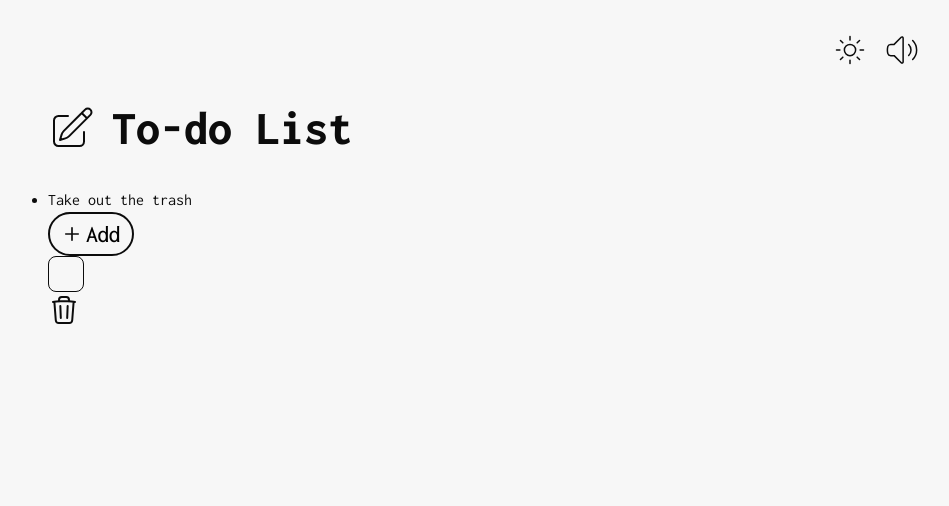
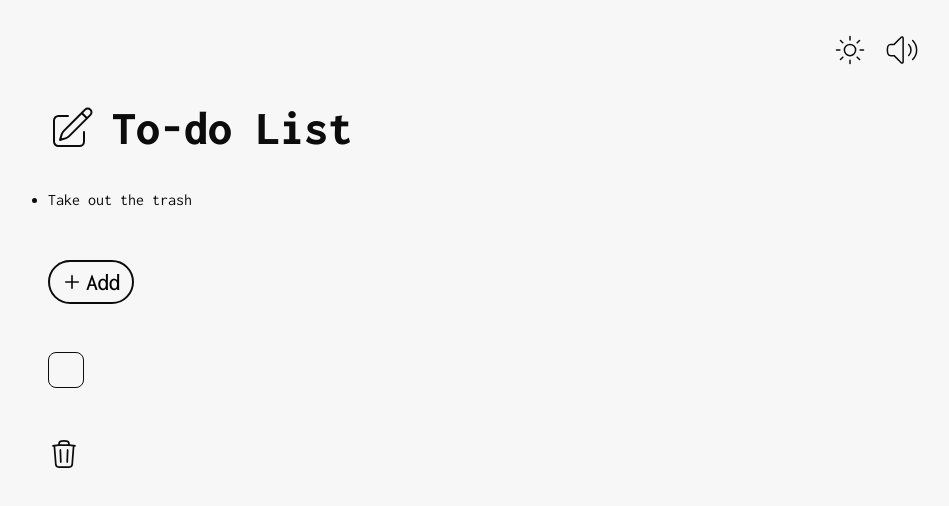
Before and after one commit to Uncannypotato69/To-Do-List, a React (Vite) app: page / in a window 1280 px wide. Shown: the top 506 px of the page, without its empty margins (192-1141 px from the left). Built offline with nearby package versions, Linux system fonts and the light colour scheme; no server answers.

Commit message:
trash can animation made

```diff
--- a/src/components/checkbox/checkbox.module.css
+++ b/src/components/checkbox/checkbox.module.css
@@ -5,6 +5,7 @@
     display: block;
     border: 1.75px solid var(--clr-black);
     border-radius: 0.5rem;
+    cursor: pointer;
 }
 
 .doneCheckbox__input {
--- a/src/components/list/list.module.css
+++ b/src/components/list/list.module.css
@@ -3,5 +3,6 @@
     align-items: start;
     justify-content: start;
     flex-direction: column;
+    gap: 3rem;
     min-height: 20vh;
 }
--- a/src/components/trash/index.jsx
+++ b/src/components/trash/index.jsx
@@ -1,13 +1,26 @@
 import classes from "./trash.module.css"
 import useSound from "use-sound"
+import { useState } from "react"
+import Boop from "../header/boop"
 
 export default function Trash(){
+
+    const [isActive, setIsActive] = useState(false)
+
+
+
     return(
-        <svg xmlns="http://www.w3.org/2000/svg" width="32" height="32" fill="none" viewBox="0 0 32 32" className={`${classes.trash__svg}`}>
-        <path stroke="#0C0C0C" strokeLinecap="round" strokeLinejoin="round" strokeWidth="2" d="m19.654 12-.462 12m-6.384 0-.462-12m13.29-4.28c.457.07.911.143 1.364.222m-1.363-.221-1.424 18.51A3 3 0 0 1 21.222 29H10.778a3 3 0 0 1-2.991-2.77L6.363 7.72m19.274 0A64.153 64.153 0 0 0 21 7.193m-16 .75a63.82 63.82 0 0 1 1.363-.221m0 0A64.149 64.149 0 0 1 11 7.192m10 "/>
-        <path stroke="#0c0c0c" strokeWidth="2" strokeLinecap="round" strokeLinejoin="round" d="M11 7.192 L21 7.192 V5.971 C21 4.398 19.786 3.085 18.214 3.035 A69.264 69.264 0 0 0 13.786 3.035 C12.214 3.085 11 4.398 11 5.971 V7.192"/>
-        </svg>
 
+        <label htmlFor="trash__input" className={`${classes.trash__label}`} >
+            <input type="checkbox" id="trash__input" className={`${classes.trash__input}`} onChange={() => setIsActive(!isActive)}/>
+            <Boop x={0} y={0} rotation={-7} scale={1} timing={300} cls={`${classes.trash__bin}`}>
+                <svg xmlns="http://www.w3.org/2000/svg" width="32" height="32" fill="none" viewBox="0 0 32 32" className={`${classes.trash__svg}`}>
+                        <path stroke="#0C0C0C" strokeLinecap="round" strokeLinejoin="round" strokeWidth="1.75" d="m19.654 12-.462 12m-6.384 0-.462-12m13.29-4.28c.457.07.911.143 1.364.222m-1.363-.221-1.424 18.51A3 3 0 0 1 21.222 29H10.778a3 3 0 0 1-2.991-2.77L6.363 7.72m19.274 0A64.153 64.153 0 0 0 21 7.193m-16 .75a63.82 63.82 0 0 1 1.363-.221m0 0A64.149 64.149 0 0 1 11 7.192m10"/>
+                        <path stroke="#0c0c0c" strokeWidth="1.75" strokeLinecap="round" strokeLinejoin="round" d="M11 7.192 L21 7.192 V5.971 C21 4.398 19.786 3.085 18.214 3.035 A69.264 69.264 0 0 0 13.786 3.035 C12.214 3.085 11 4.398 11 5.971 V7.192" className={`${classes.trash__lid} ` }/>
+                     </svg>
+            </Boop>
+
+        </label>
     )
 }
 
--- a/src/components/trash/trash.module.css
+++ b/src/components/trash/trash.module.css
@@ -1,4 +1,44 @@
-.trash__svg {
+.trash__label {
+    position: relative;
     height: var(--size-4xl);
     aspect-ratio: 1/1;
+    display: block;
+    cursor: pointer;
 }
+
+.trash__input {
+    position: absolute;
+    height: 100%;
+    width: 100%;
+    opacity: 0;
+}
+
+.trash__svg {
+    position: absolute;
+    height: 100%;
+    aspect-ratio: 1/1;
+}
+
+.trash__bin {
+    transform-origin: bottom left;
+}
+
+
+span:hover svg .trash__lid {
+    transform-origin: center;
+    animation: moveAndRotate 600ms ease-in-out forwards;
+}
+
+@keyframes moveAndRotate {
+    0% {
+        transform: translate(0px, 0px) rotate(0deg);
+    }
+
+    50% {
+        transform: translate(0px, -4px) rotate(-7deg);
+    }
+
+    100% {
+        transform: translate(0px, 0px) rotate(0deg);
+    }
+}
```
